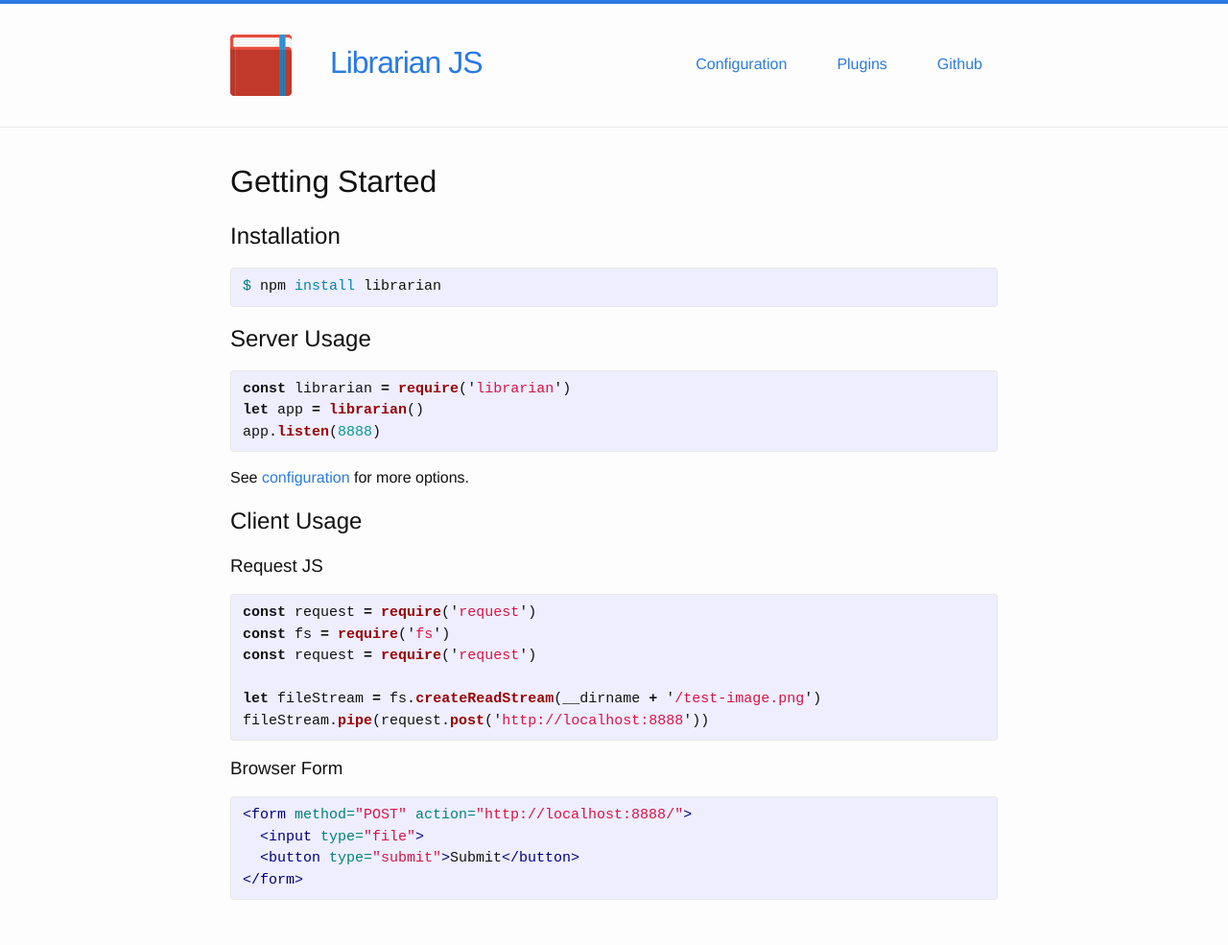
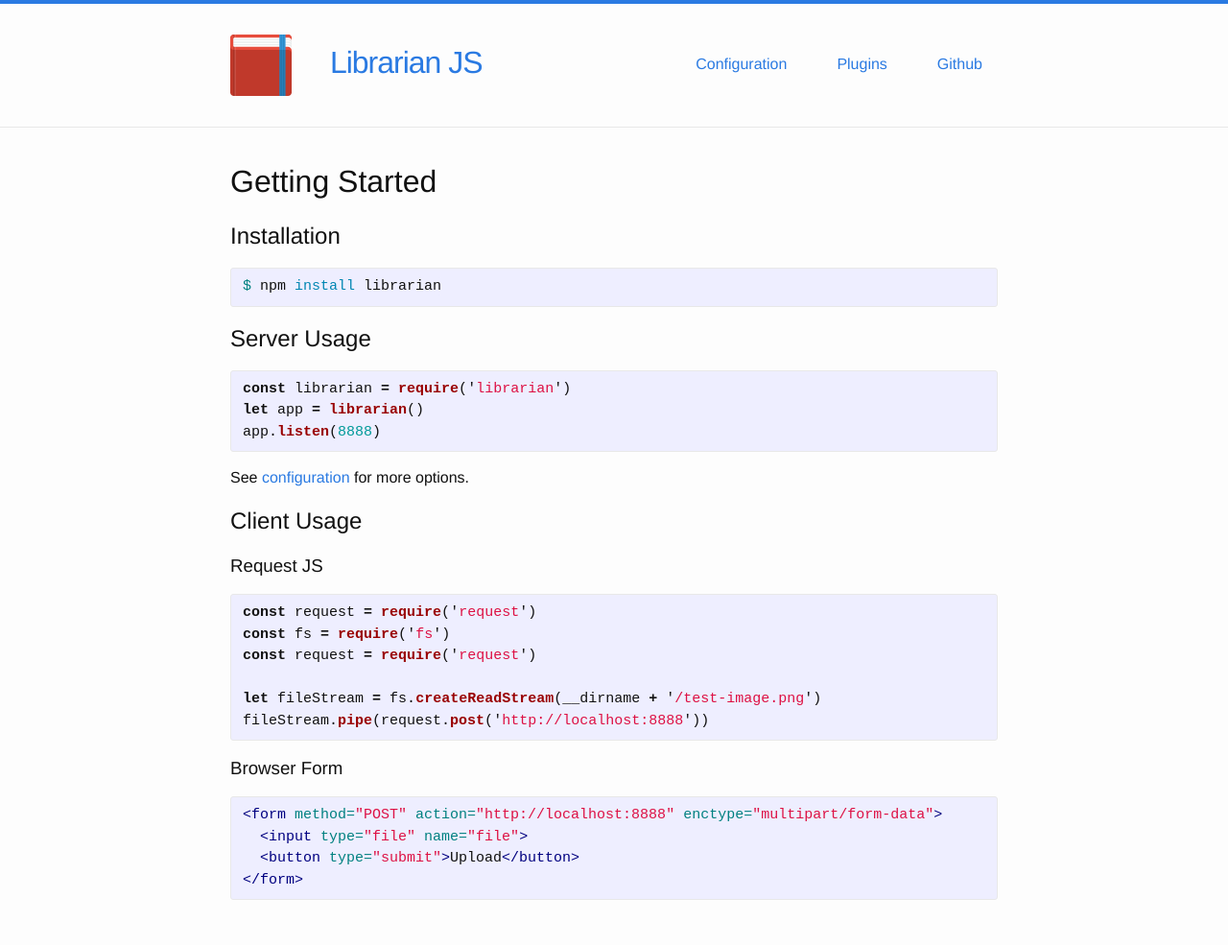
Before and after one commit to librarianjs/librarianjs.github.io, a Jekyll site: the page built from index.md, in a window 1280 px wide. Shown: the whole page at 96% size. Built offline with Jekyll 4.4.1, drawn with Linux system fonts in a browser that asks for light colours.

Commit message:
Correct bad documentation for HTML client usage

```diff
--- a/index.md
+++ b/index.md
@@ -35,8 +35,8 @@ fileStream.pipe(request.post('http://localhost:8888'))
 ### Browser Form
 
 {% highlight html %}
-<form method="POST" action="http://localhost:8888/">
-  <input type="file">
-  <button type="submit">Submit</button>
+<form method="POST" action="http://localhost:8888" enctype="multipart/form-data">
+  <input type="file" name="file">
+  <button type="submit">Upload</button>
 </form>
 {% endhighlight %}
```
